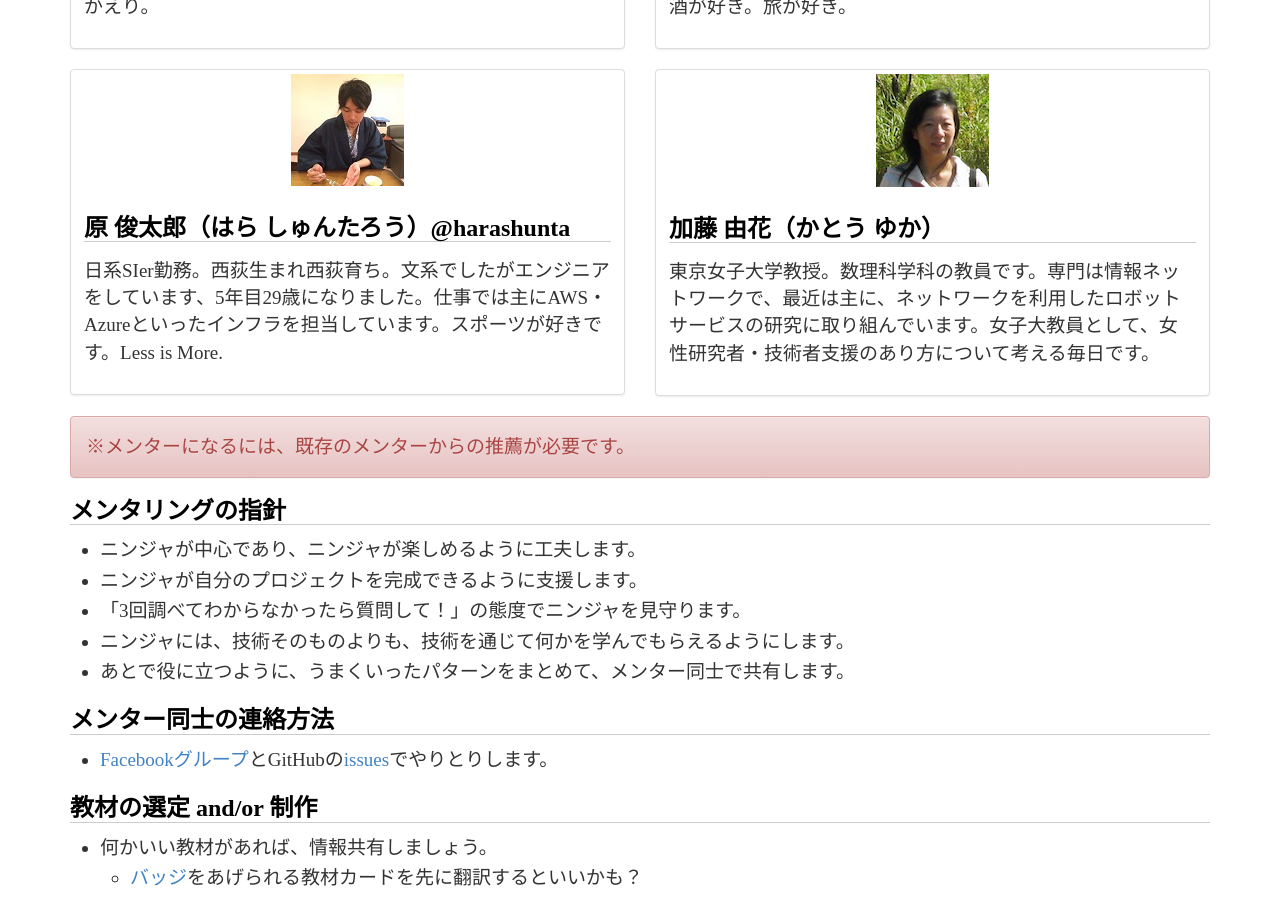
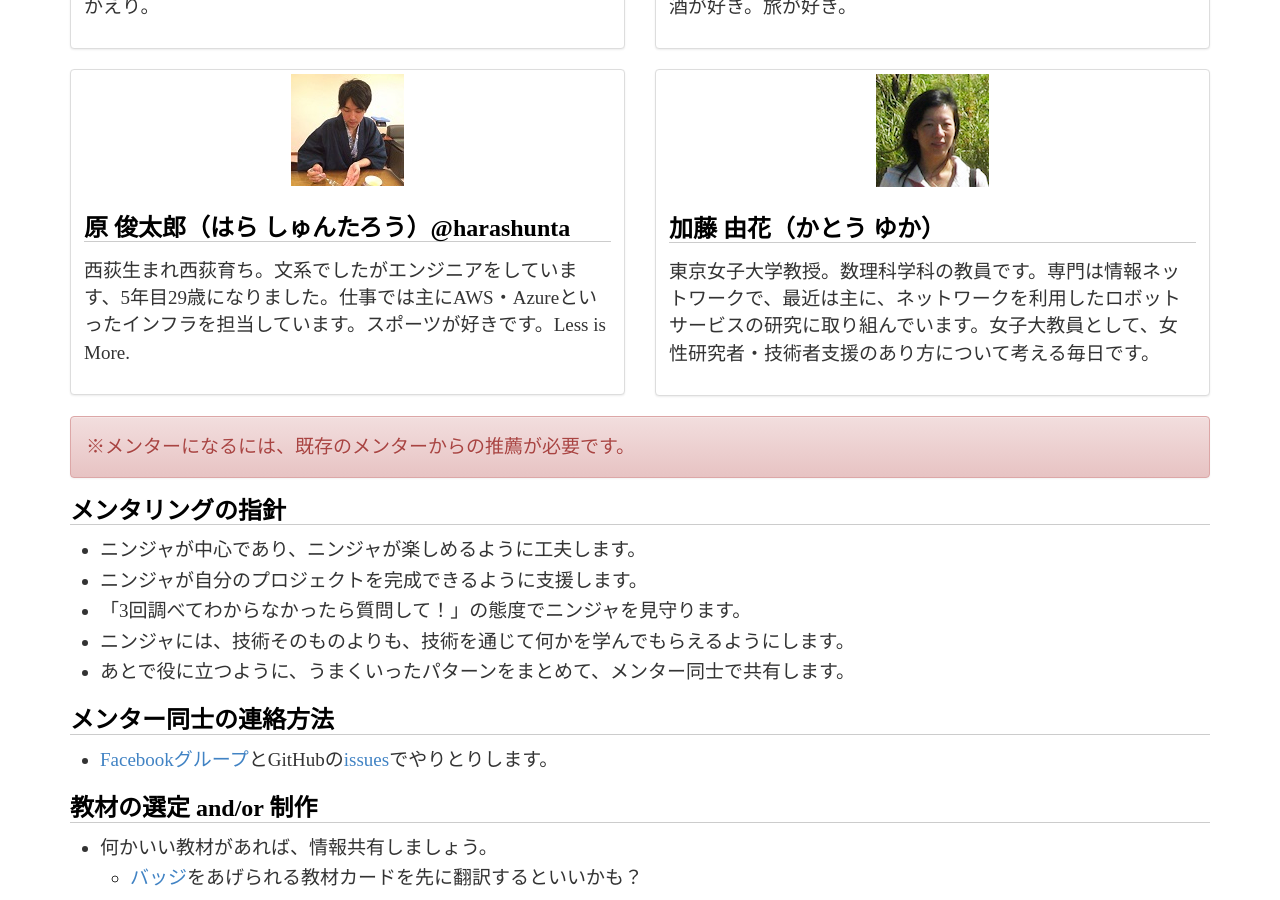
Before and after one commit to coderdojo-suginami/coderdojo-suginami.github.io, a Jekyll site: the page built from mentors/index.md, in a window 1280 px wide and 900 px high, scrolled down 1644 px. Built offline with Jekyll 4.4.1, drawn with Linux system fonts in a browser that asks for light colours.

Commit message:
Update hara

```diff
--- a/_data/mentors.yml
+++ b/_data/mentors.yml
@@ -30,7 +30,7 @@
   kana: "はら しゅんたろう"
   id: "@harashunta"
   photo: "/images/hara.png"
-  profile: "日系SIer勤務。西荻生まれ西荻育ち。文系でしたがエンジニアをしています、5年目29歳になりました。仕事では主にAWS・Azureといったインフラを担当しています。スポーツが好きです。Less is More."
+  profile: "西荻生まれ西荻育ち。文系でしたがエンジニアをしています、5年目29歳になりました。仕事では主にAWS・Azureといったインフラを担当しています。スポーツが好きです。Less is More."
 
 - name: "加藤 由花"
   kana: "かとう ゆか"
```
